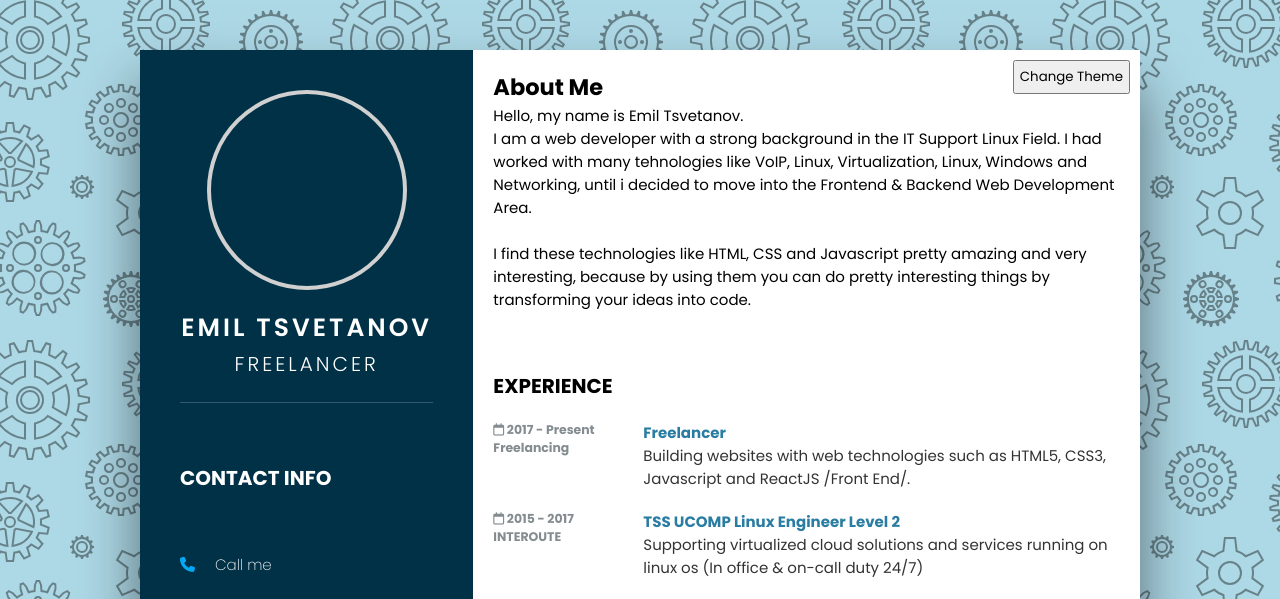
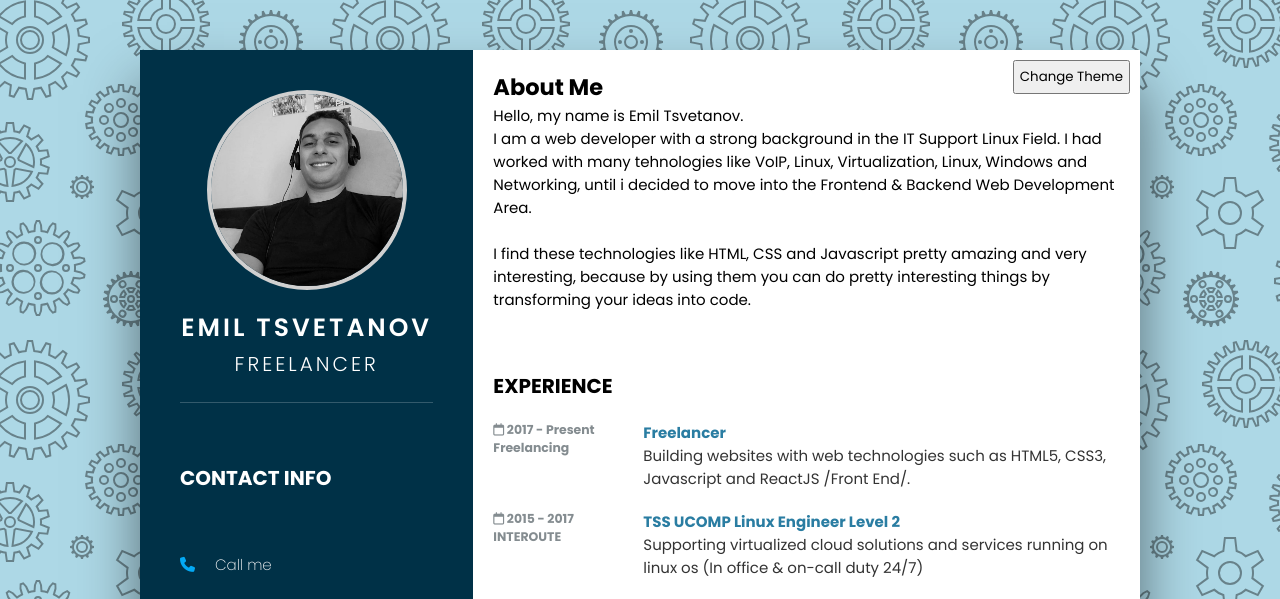
Before and after one commit to Emox87/portfolio-cv, a website: page index.html in a window 1280 px wide. Shown: the top 599 px of the page. Drawn offline with Linux system fonts and the light colour scheme; the site is published under a folder, as on GitHub Pages, so addresses that start at the root find nothing.

Commit message:
Update index.html

```diff
--- a/index.html
+++ b/index.html
@@ -26,7 +26,7 @@
       <!-- AVATAR BOX -->
       <div class="left-side__avatar-box">
         <div class="left-side__img">
-          <img src="/img/me.jpeg" alt="Myself">
+          <img src="img/me.jpeg" alt="Myself">
         </div>
         <h2 class="left-side__name-heading">Emil Tsvetanov<br>
           <span>Freelancer</span>
```
